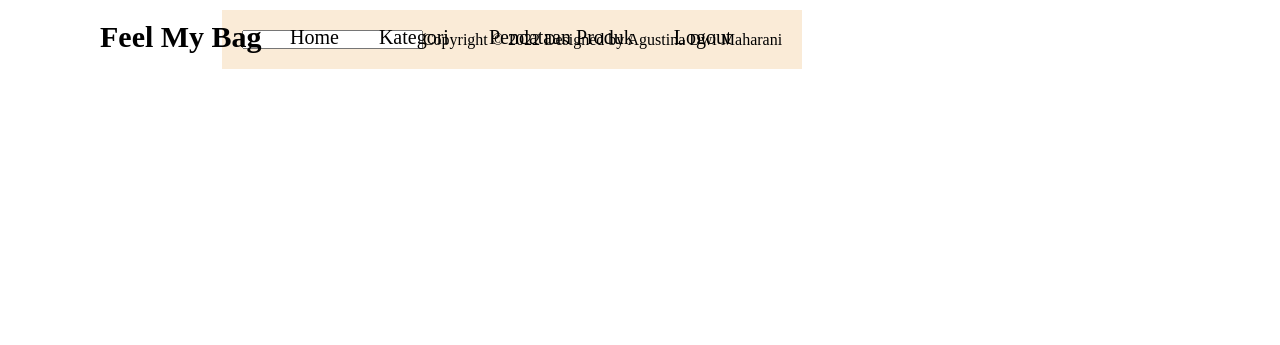
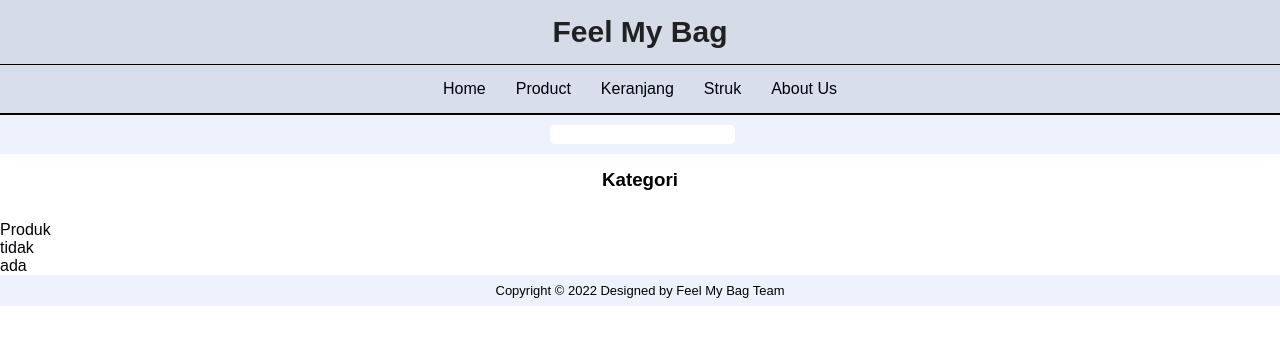
Before and after one commit to Natalieefd/PA-PRATIKUM-WEB, a PHP site: page /product.php in a window 1280 px wide; the page is wider, and only the part inside the window is pictured. Shown: the top 345 px of that part. Run offline with PHP 8.4, Linux system fonts and the light colour scheme; the visitor is signed in with stand-in values (Sample User, id 1); data that the repository does not hold is empty.

Commit message:
up minus search

```diff
--- a/product.php
+++ b/product.php
@@ -1,14 +1,14 @@
 <?php
    session_start();
 
-   include"koneksi.php";
+   include 'koneksi.php';
    if(!isset($_SESSION['login'])){
        echo "<script>
                alert('Akses ditolak, silahkan login dulu');
-               document.location.href = 'login.php';
+               document.location.href = 'register.php';
            </script>";
    }else{
-       $username = $_SESSION['login'];
+       $username = $_SESSION['register'];
    }
 
 ?>
@@ -16,7 +16,6 @@
 
 <!DOCTYPE html>
 <html lang="en">
-
 <head>
     <meta charset="UTF-8" />
     <meta http-equiv="X-UA-Compatible" content="IE=edge" />
@@ -24,79 +23,60 @@
     <link rel="stylesheet" href="style_product.css" />
     <title>Feel My Bag</title>
 </head>
-
 <body>
-    <div class="container">
     <div class="wrapper">
-            <div class="nav">
+        <div class="header">
             <h1 onclick="return warna_nama()" id="FMBW">Feel My Bag</h1>
-                <ul>
-                    <li><a href="index.php">Home</a></li>
-                    <li><a href="kategori.php">Kategori</a></li>
-                    <!-- <li><a href="#" onclick="return tidak_ada()">Sign up/log in</a></li> -->
-                    <li><a href="form.php">Pendataan Produk</a></li>
-                    <li><a href="logout.php">Logout</a></li>
-                </ul>
         </div>
-        <div>
-
+        <div class="menu">
+            <li><a href="halaman_user.php">home</a></li>
+            <li><a href="product.php">product</a></li>
+            <li><a href="keranjang.php">keranjang</a></li>
+            <li><a href="tampil_struk.php">struk</a></li>
+            <li><a href="aboutus.html">about us</a></li>
+        </div>
+    </div>
     <div class="search-box">
         <div class="search">
                 <input type="text" name="search" placehoder="search here...." title="search" class="serach-inpt" value="<?php if(isset($_GET['search'])){ echo $_GET['search'];}?>">
-                    <!-- <input type="submit" name="cari" value="Cari Produk"> -->
-                <?php
-                    include 'koneksi.php';
-
-                    if(isset($_GET['search'])) {
-                        $kata_cari = $_GET['search'];
-
-                        $query = "SELECT * FROM fmb WHERE id_tas like '%".$kata_cari."%' OR id_kategori like '%".$kata_cari."%' OR merk_tas like '%".$kata_cari."%' OR deskripsi_tas like '%".$kata_cari."%' OR warna like '%".$kata_cari."%' OR jumlah_tas like '%".$kata_cari."%' OR harga like '%".$kata_cari."%' ORDER BY kode_katalog ASC";
-                    } else {
-                        $query = "SELECT * FROM fmb ORDER BY id_tas ASC";
-                    }
-
-                    $result = $db->query($query);
-
-                    if(!$result) {
-                        die("Error");
-                    }
-
-                    while ($row = mysqli_fetch_assoc($result)){
-                ?>
         </div>
     </div>
 
-        <!-- <div class="kolom">
     <div class="container">
-                <h3>Kategori</h3>
-                <div class="box">
-                    ?php
-                        $kategori = mysqli_query($db, "SELECT * FROM kategori ORDER BY id_kategori DESC");
-                        if(mysqli_num_row($kategori) > 0){
+        <div class="kategori">
+            <div class="kat-text"><h3>Kategori</h3></div>
+            <div class="kategori-box">
+                <?php
+                    $kategori = mysqli_query($db, "SELECT * FROM kategori ORDER BY id_kategori");
+                    if($kategori->num_rows > 0){
                         while($l = mysqli_fetch_array($kategori)){
                 ?>
-                    <div class="kategori-box">
                 <img src="icon_category.png" alt=""  width="70px">
-                        <p>?php echo $l['nama_kategori']  ?></p>
-                    </div>
-                    ?php }} ?>
+                <p class="kat"><?php echo $l['id_kategori'] ?></p>
+                <?php }} ?>
             </div>
         </div>
-        </div> -->
 
         <div class="section">
             <div class="content">
                 <div class="box">
                     <?php
-                        $product = mysqli_query($db, "SELECT * FROM fmb ORDER BY id_tas DESC");
+                        $product = mysqli_query($db, "SELECT * FROM fmb WHERE jumlah_tas > 0");
                         if(mysqli_num_rows($product) > 0){
                             while($p= mysqli_fetch_array($product)){
                     ?>
                         <a href="product.php?id_tas=<?php echo $p['id_tas']?>">
-                            <div class="col_4">
-                                <img src="Gambar/<?php echo $p['gambar'] ?>" width="10%">
+                            <div class="catalog-box">
+                                <img src="Gambar/<?php echo $p['gambar'] ?>" width="40%">
+                                <div class="desc">
                                     <p class="nama"><?php echo $p['merk_tas'] ?></p>
+                                    <p class="deskripsi"><?php echo $p['deskripsi_tas'] ?></p>
                                     <p class="harga"><?php echo $p['harga'] ?></p>
+                                </div>
+                                <div class="button">
+                                    <div class="add"><a href="#"><i class="fa fa-shopping-cart">keranjang</i></a></div>
+                                    <div class="buy"><a href="#"><i class="fa-solid fa-bag-shopping">beli sekarang</i></a></div>
+                                </div>
                             </div>
                         </a>
                     <?php }}else{ ?>
@@ -105,12 +85,10 @@
                 </div>
             </div>
         </div>
-        <?php } ?>
     </div>
-    <footer>
-        Copyright &copy; 2022
-        Designed by Agustina Dwi Maharani
-    </footer>
+    <div class="footer">
+        Copyright &copy; 2022 Designed by Feel My Bag Team
+    </div>
 </body>
 
 </html>
--- a/style_product.css
+++ b/style_product.css
@@ -1,69 +1,221 @@
 * {
     padding: 0;
     margin: 0;
+    font-family: sans-serif;
+}
+
+::-webkit-scrollbar {
+    width: 0px;
+}
+
+:root{
+    --primary-color: #edf2fc;
+    --secondary-color: #212121;
+}
+
+.dark-theme{
+    --primary-color: #000106;
+    --secondary-color: #fff;
+}
+
+.wrapper {
+    display: flex;
+    justify-content: center;
+    align-items: center;
+    flex-direction: column;
+    border-bottom: 2px solid;
+    background-color: #d8deec;
+}
+
+.header {
+    display: flex;
+    justify-content: center;
+    align-items: center;
+    width: 100%;
+    border-bottom: 1px solid;
+    background-color: #d5dbe7;
+}
+
+#FMBW {
+    align-items: center;
+    justify-content: space-between;
+    top: 70px;
+    padding: 15px;
+    font-size: 30px;
+    color: var(--secondary-color);
+}
+
+.main-content{
+    padding: 15px;
+    box-sizing: border-box;
+    justify-content: center;
+    align-items: center;
+    width: 100%
+}
+
+.menu {
+    display: flex;
+    justify-content: space-between;
+    align-items: center;
+    padding: 5px;
+}
+
+.menu li {
+    display: flex;
+    justify-content: center;
+    align-items: center;
+}
+
+.menu li a {
+    display: flex;
+    align-items: center;
+    justify-content: space-between;
+    padding: 10px 15px;
+    text-transform: capitalize;
+    text-decoration: none;
+    color: #000106;
+}
+
+.menu a:hover::after{
+    border-bottom: 0.125rem solid #000106;
+    left: 50%;
+    right: 50%;
+    transition: all .2s ease-in-out;
+}
+
+.search-box {
+    display: flex;
+    justify-content: center;
+    align-items: center;
+    width: 100%;
+    padding: 10px 0px 10px 0px;
+    background-color: #edf2fc;
+    box-shadow: 0 7px 15px 0 rgba(241, 241, 241, 0.1);
+}
+
+.search input {
+    border-radius: 5px;
+    border: none;
+    outline: none;
+    width: 100%;
+    padding: 2px;
 }
 
 .container {
     display: flex;
     justify-content: center;
     align-items: center;
-    width:80% ;
+    flex-direction: column;
+    width: 100%;
+    height: auto;
 }
 
-.wrapper {
+.kategori {
     display: flex;
     justify-content: center;
     align-items: center;
-    padding: 10px;
+    flex-direction: column;
+    padding: 15px 15px 0px 15px;
 }
 
-#FMBW{
-    top: 70px;
-    margin: 0;
-    padding: 0;
-    font-size: 30px;
-    color: var(--secondary-color);
-}
-
-.nav{
-    position: absolute;
-    top: 0;
-    left: 0;
-    width: 100%;
-    padding: 20px 100px;
-    display: flex;
-    justify-content: space-between;
-    align-items: center;
-    color: var(--secondary-color);
-}
-
-.nav ul{
-    display: flex;
-    justify-content: space-around;
-    align-items: center;
-    list-style: none;
-    margin-left: 150px;
-    color: var(--secondary-color);
-    position: absolute;
-}
-
-.nav ul li a{
-    display: inline-block;
-    text-decoration: none;
-    font-size: 20px;
-    font-weight: 400px;
-    color: var(--secondary-color);
-    margin-left: 40px;
-}
-
-.nav ul li a :hover{
-    opacity: .6;
-}
-
-.search-box {
+.kategori-box {
     display: flex;
     justify-content: center;
     align-items: center;
-    padding: 20px;
-    background-color: antiquewhite;
+    flex-direction: row;
+    padding: 15px;
 }
+
+.kategori-box img{
+    width: 10%;
+    cursor: pointer;
+}
+
+.section {
+    justify-content: center;
+    align-items: center;
+    width: 100%;
+    background-color: #fff;
+}
+
+.box {
+    display: grid;
+    grid-template-columns: repeat(4, 0px 1fr);
+    justify-content: center;
+    align-items: center;
+    text-decoration: none;
+    color: #000106;
+}
+
+.catalog-box {
+    display: flex;
+    justify-content: center;
+    align-items: center;
+    flex-direction: column;
+    padding: 45px 0px;
+    margin: 15px;
+    background-color: #d5dbe7;
+    border: 0.5px solid #8b929e;
+    border-radius: 5px;
+    box-shadow: 0 7px 15px 0 rgba(241, 241, 241, 0.3);
+}
+
+.catalog-box a {
+    display: flex;
+    align-items: center;
+    justify-content: center;
+    text-transform: capitalize;
+    color: #212121;
+    text-decoration: none;
+}
+
+.desc p {
+    display: flex;
+    padding: 10px;
+    justify-content: center;
+    align-items: center;
+}
+
+.button {
+    display: flex;
+    justify-content: center;
+    align-items: center;
+    flex-direction: row;
+    text-transform: capitalize;
+}
+
+.add {
+    display: flex;
+    justify-content: center;
+    margin: 10px;
+    padding: 7px;
+    width: 105px;
+    background-color: #fff;
+    border: 0.5px solid #8b929e;
+    color: #212121;
+    border-radius: 5px;
+    text-transform: capitalize;
+    text-decoration: none;
+}
+
+.buy {
+    display: flex;
+    justify-content: center;
+    padding: 7px;
+    width: 105px;
+    background-color: #fff;
+    border: 0.5px solid #8b929e;
+    color: #212121;
+    border-radius: 5px;
+    text-transform: capitalize;
+    text-decoration: none;
+}
+
+.footer {
+    display: flex;
+    justify-content: center;
+    align-items: center;
+    padding: 8px;
+    font-size: small;
+    background-color: #edf2fc;
+}
```
Lines whose indentation alone changed are shown as unchanged.
